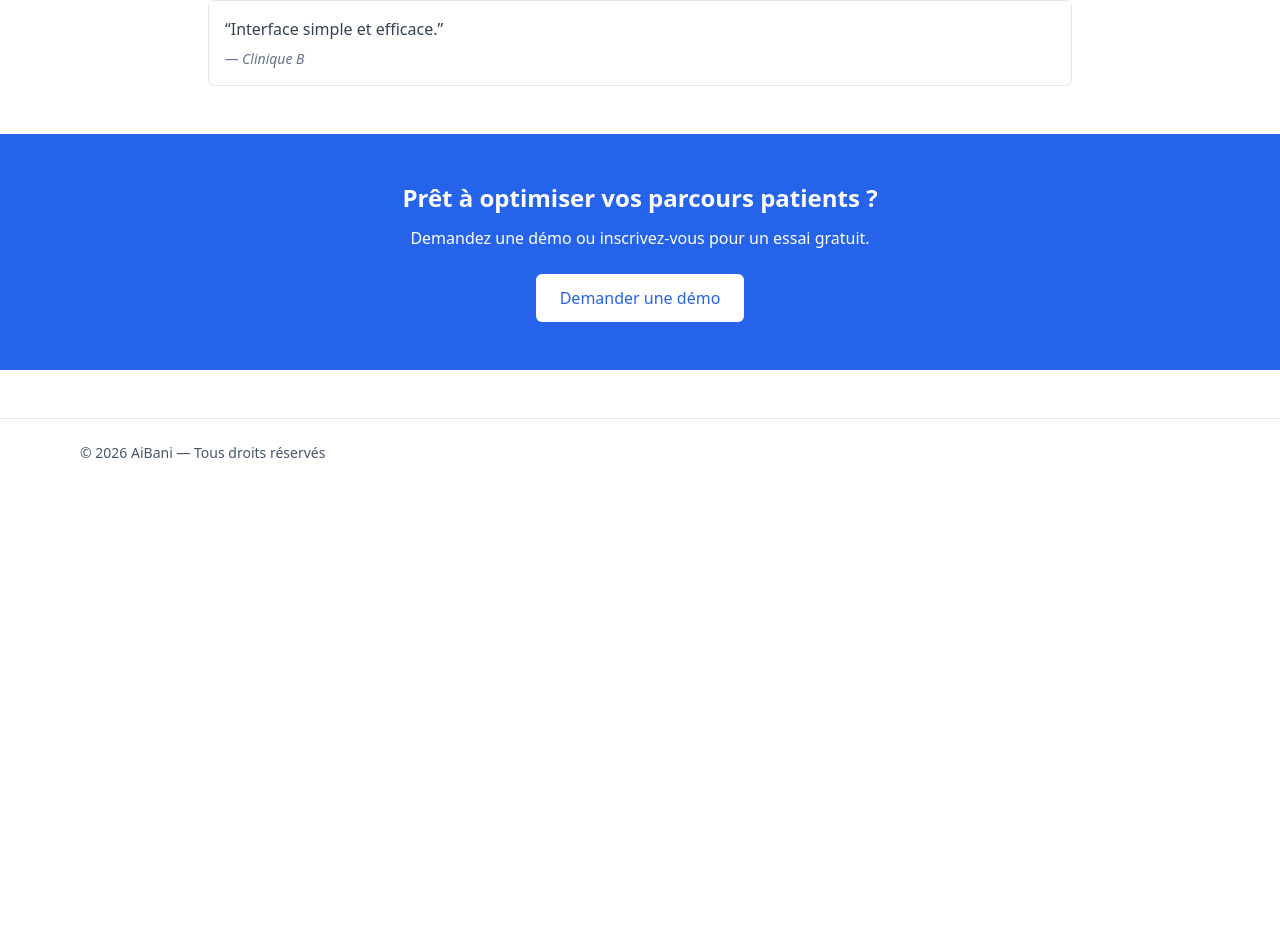
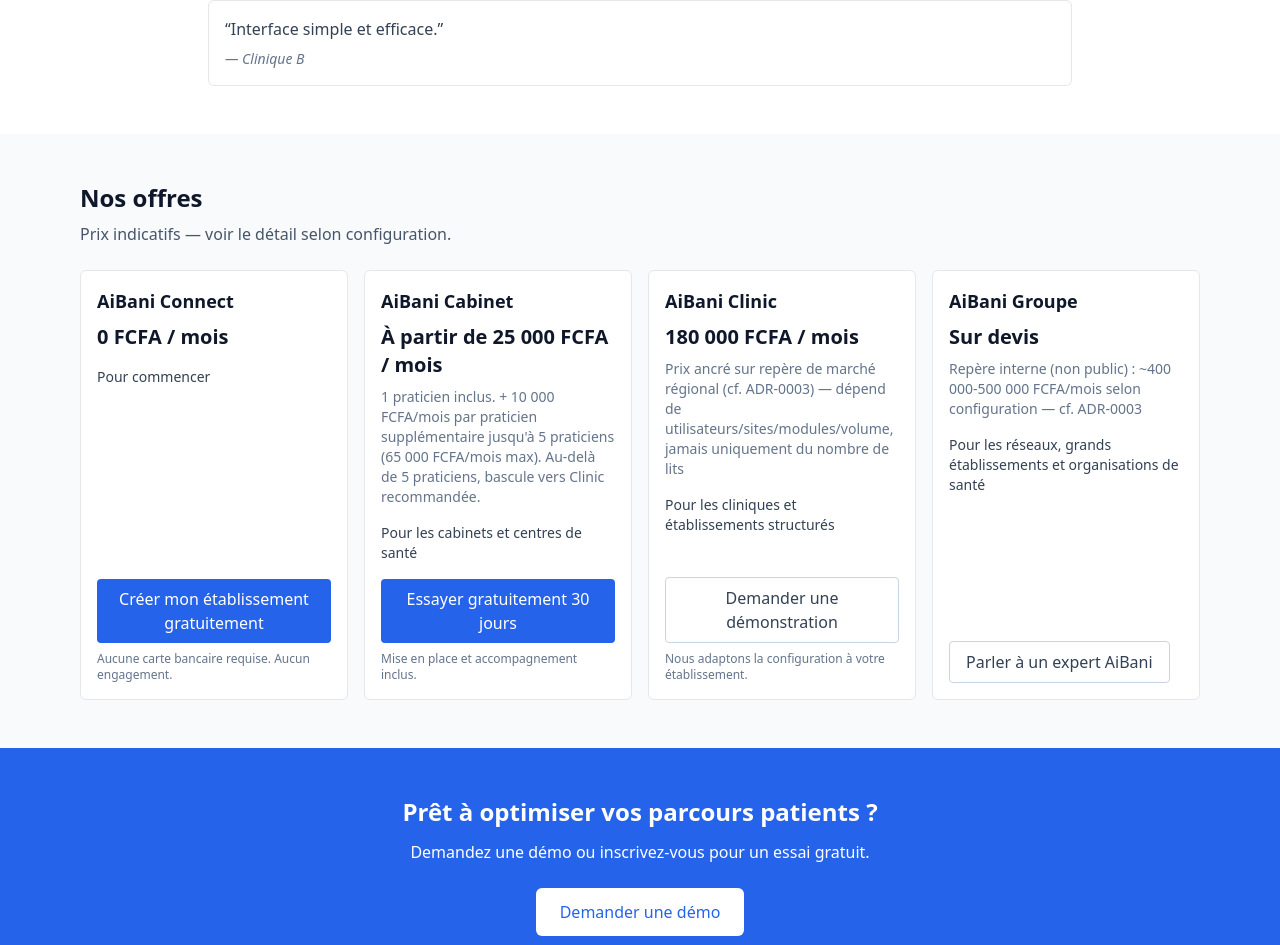
Before and after one commit to habiboulaye/aibani-web, a Next.js app: page / in a window 1280 px wide. Shown: the part 869-1814 px from the top of the page. Before the commit the page ends 1356 px from the top, so only its background shows below. Built offline with nearby package versions, Linux system fonts and the light colour scheme.

Commit message:
feat(pricing): add Pricing section and integrate on homepage

```diff
--- a/src/app/page.tsx
+++ b/src/app/page.tsx
@@ -2,6 +2,7 @@
 import Hero from '../components/sections/Hero'
 import Features from '../components/sections/Features'
 import Testimonials from '../components/sections/Testimonials'
+import Pricing from '../components/sections/Pricing'
 import CTA from '../components/sections/CTA'
 
 export default function Home() {
@@ -14,6 +15,7 @@
         <p className="mt-3 text-slate-600">Prototype de la Phase 1 — continuer l'implémentation des sections.</p>
       </main>
       <Testimonials />
+      <Pricing />
       <CTA />
     </>
   )
--- /dev/null
+++ b/src/components/sections/Pricing.tsx
@@ -0,0 +1,32 @@
+import React from 'react'
+import pricing from '../../../content/pricing.json'
+
+export default function Pricing() {
+  const tiers = pricing.tiers || []
+
+  return (
+    <section className="py-12 bg-slate-50">
+      <div className="max-w-6xl mx-auto px-4">
+        <h3 className="text-2xl font-semibold">Nos offres</h3>
+        <p className="mt-2 text-slate-600">{`Prix indicatifs — voir le détail selon configuration.`}</p>
+
+        <div className="mt-6 grid grid-cols-1 md:grid-cols-4 gap-4">
+          {tiers.map((t: any) => (
+            <div key={t.id} className="p-4 bg-white border rounded-md flex flex-col">
+              <div className="flex-1">
+                <div className="text-lg font-semibold">{t.name}</div>
+                <div className="mt-2 text-xl font-bold">{t.priceLabel}</div>
+                {t.priceNote && <div className="mt-2 text-sm text-slate-500">{t.priceNote}</div>}
+                <div className="mt-4 text-sm text-slate-700">{t.tagline}</div>
+              </div>
+              <div className="mt-4">
+                <button className={t.ctaStyle === 'primary' ? 'inline-block bg-blue-600 text-white px-4 py-2 rounded' : 'inline-block border border-slate-300 text-slate-700 px-4 py-2 rounded'}>{t.ctaLabel}</button>
+                {t.microcopy && <div className="mt-2 text-xs text-slate-500">{t.microcopy}</div>}
+              </div>
+            </div>
+          ))}
+        </div>
+      </div>
+    </section>
+  )
+}
```
